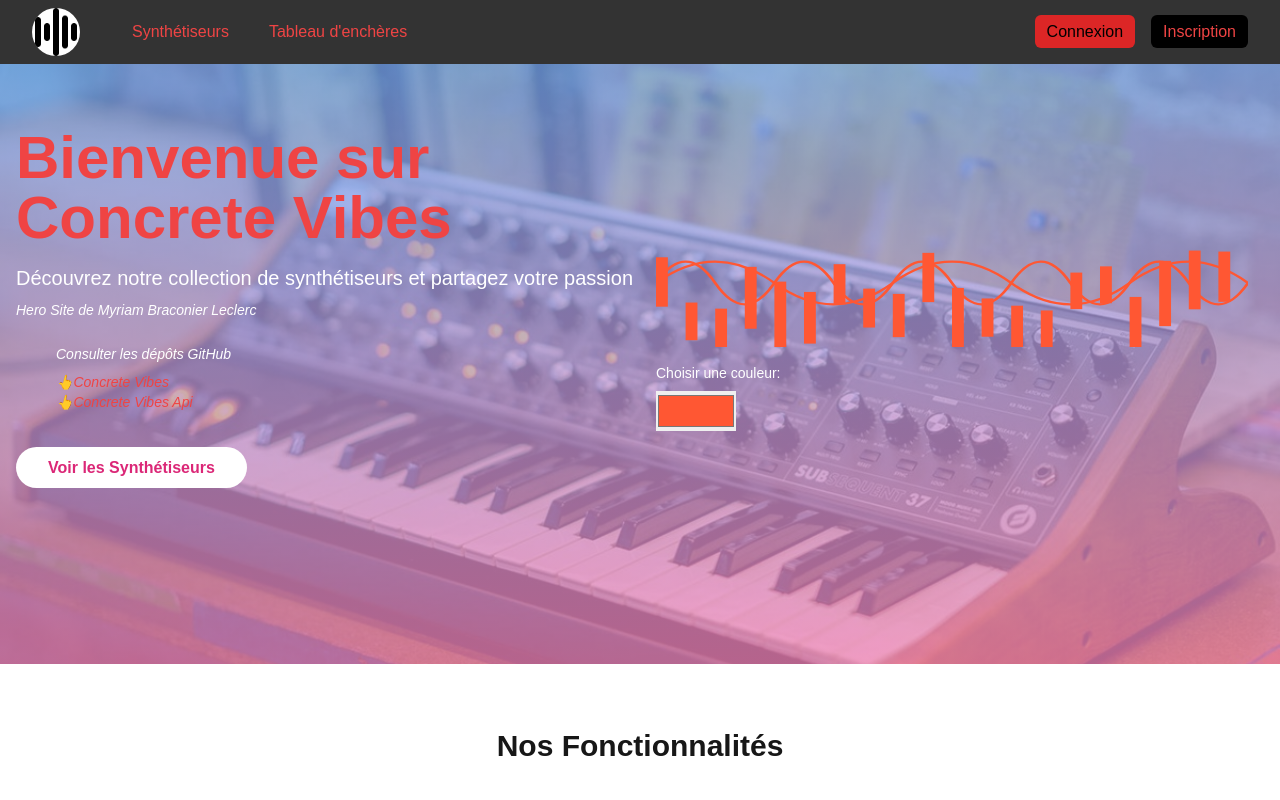
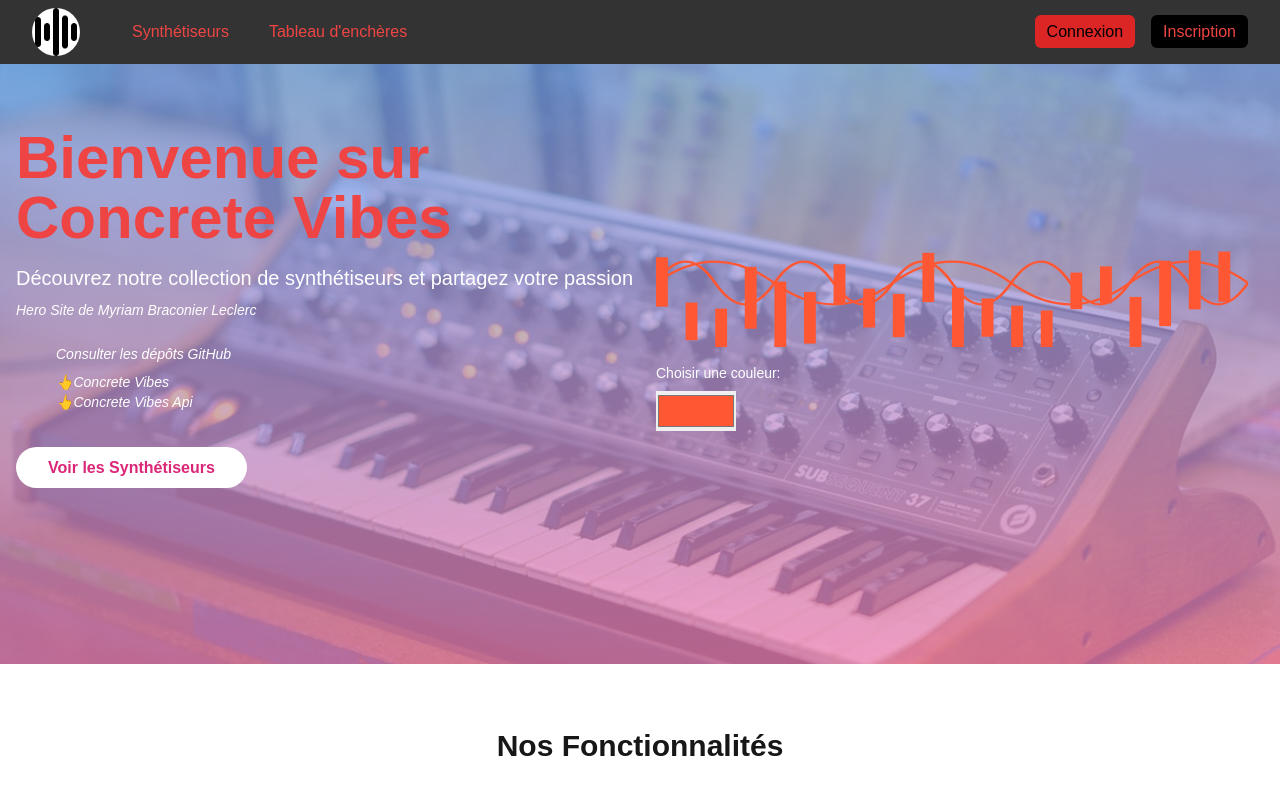
Before and after one commit to myriam-braconier/cv_frontend, a Next.js app: page / in a window 1280 px wide. Shown: the top 800 px of the page. Built offline with nearby package versions, Linux system fonts and the light colour scheme.

Commit message:
middleware.ts

```diff
--- a/src/app/page.tsx
+++ b/src/app/page.tsx
@@ -68,7 +68,7 @@ export default function HomePage() {
 									<span>
 										<Link
 											href="https://github.com/volubyl01/cv_frontend.git"
-											className="text-red-500"
+											className="text-black-800"
 										>
 											Concrete Vibes
 										</Link>
@@ -78,7 +78,7 @@ export default function HomePage() {
 										</span>
 										<Link
 											href="https://github.com/volubyl01/cv_backend.git"
-											className="text-red-500"
+											className="text-black-800"
 										>
 											Concrete Vibes Api
 										</Link>
--- a/src/middleware.ts
+++ b/src/middleware.ts
@@ -2,6 +2,23 @@ import { NextResponse } from 'next/server';
 import type { NextRequest } from 'next/server';
 
 export function middleware(request: NextRequest) {
+
+  // -----------on définit les routes protégées-------------------
+  // Définir les routes qui nécessitent une authentification
+  const protectedPaths = [
+    '/admin',
+    '/profile',
+    // autres routes protégées...
+  ]
+// Vérifier si la route actuelle est une route protégée
+const isProtectedPath = protectedPaths.some(path =>
+  request.nextUrl.pathname.startsWith(path)
+)
+  // Si ce n'est pas une route protégée, laisser passer tout le monde
+  if (!isProtectedPath) {
+    return NextResponse.next()
+  }
+// -----------------------------------------------------------
   // Get token from cookie
   const token = request.cookies.get('token');
 
@@ -41,7 +58,7 @@ export function middleware(request: NextRequest) {
 // Ne protégez que les routes nécessaires
 export const config = {
   matcher: [
-    '/synthetisers/:path*',
+    // '/synthetisers/:path*',
       // Exclure les routes d'authentification et les ressources statiques
       '/((?!login|register|api|_next/static|_next/image|favicon.ico).*)',
   ]
```
